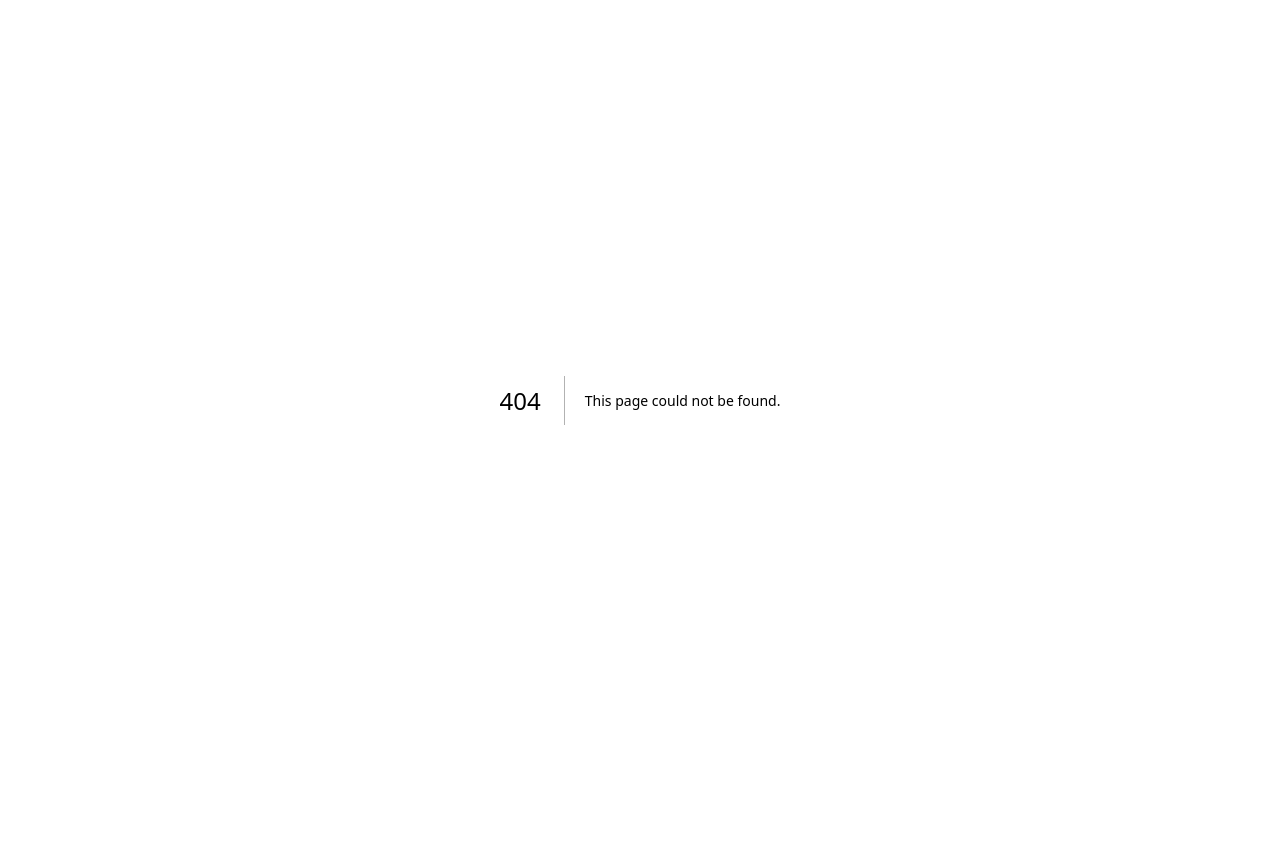
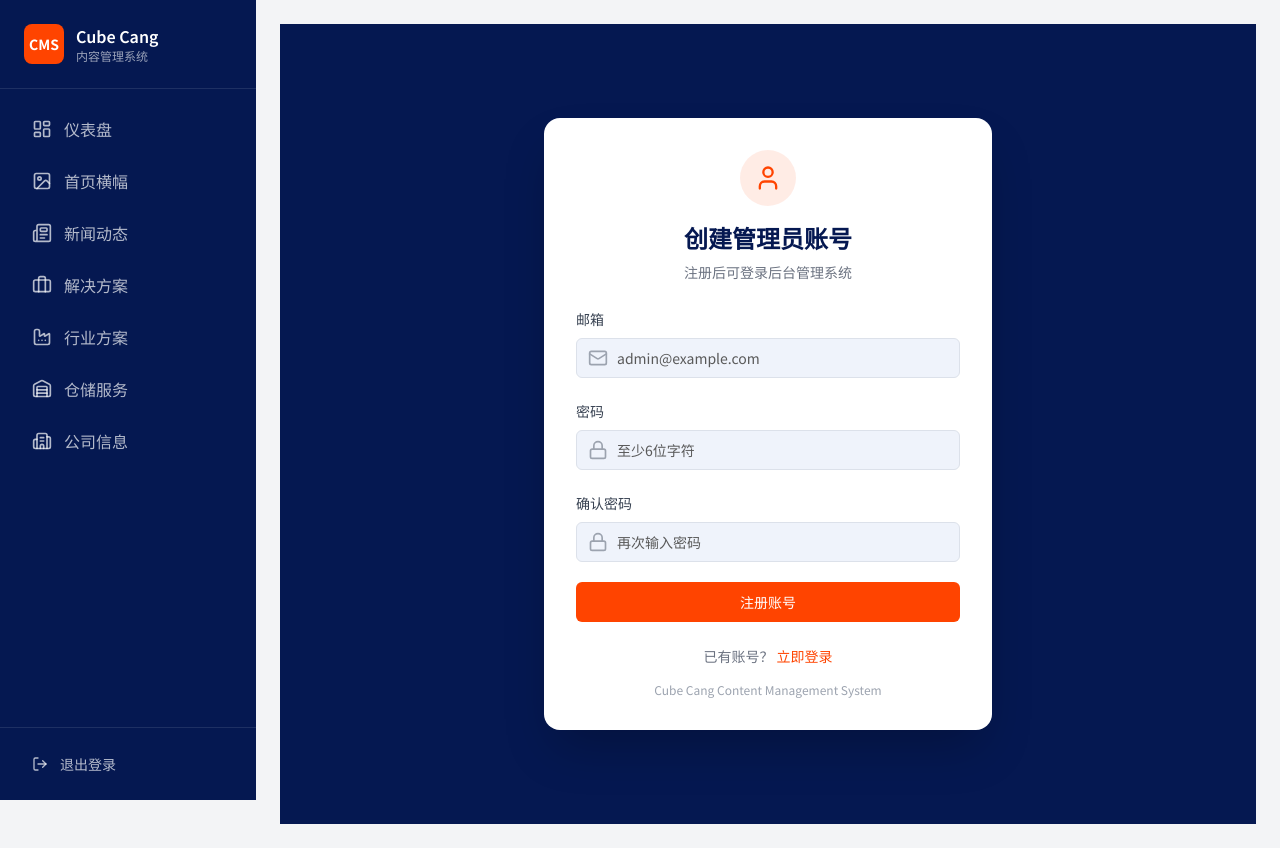
Before and after one commit to ZJVB/v0-chinese-website-clone, a Next.js app: page /admin/register in a window 1280 px wide. Before the commit this address had no page. Before the commit the page ends 800 px from the top, so only its background shows below. Built offline with nearby package versions, Linux system fonts and the light colour scheme.

Commit message:
feat: add admin registration page
Create admin registration to handle password storage compatibility.

```diff
--- /dev/null
+++ b/app/admin/register/page.tsx
@@ -0,0 +1,177 @@
+"use client";
+
+import { useState } from "react";
+import { createClient } from "@/lib/supabase/client";
+import { Button } from "@/components/ui/button";
+import { Input } from "@/components/ui/input";
+import { Label } from "@/components/ui/label";
+import { Lock, Mail, User, ArrowRight, CheckCircle } from "lucide-react";
+import Link from "next/link";
+
+export default function AdminRegisterPage() {
+  const [email, setEmail] = useState("");
+  const [password, setPassword] = useState("");
+  const [confirmPassword, setConfirmPassword] = useState("");
+  const [loading, setLoading] = useState(false);
+  const [error, setError] = useState("");
+  const [success, setSuccess] = useState(false);
+
+  const handleRegister = async (e: React.FormEvent) => {
+    e.preventDefault();
+    setLoading(true);
+    setError("");
+
+    if (password !== confirmPassword) {
+      setError("两次输入的密码不一致");
+      setLoading(false);
+      return;
+    }
+
+    if (password.length < 6) {
+      setError("密码至少需要6位字符");
+      setLoading(false);
+      return;
+    }
+
+    const supabase = createClient();
+
+    const { data, error: signUpError } = await supabase.auth.signUp({
+      email,
+      password,
+      options: {
+        data: {
+          is_admin: true,
+        },
+      },
+    });
+
+    if (signUpError) {
+      setError(signUpError.message);
+      setLoading(false);
+      return;
+    }
+
+    if (data.user) {
+      setSuccess(true);
+    }
+
+    setLoading(false);
+  };
+
+  if (success) {
+    return (
+      <div className="flex min-h-screen items-center justify-center bg-[#051851] px-4">
+        <div className="w-full max-w-md rounded-2xl bg-white p-8 text-center shadow-2xl">
+          <div className="mx-auto mb-4 flex h-16 w-16 items-center justify-center rounded-full bg-green-100">
+            <CheckCircle className="h-8 w-8 text-green-600" />
+          </div>
+          <h1 className="mb-2 text-2xl font-bold text-[#051851]">注册成功</h1>
+          <p className="mb-6 text-gray-600">
+            管理员账号已创建成功，请前往登录页面登录。
+          </p>
+          <Link href="/admin/login">
+            <Button className="w-full bg-primary hover:bg-primary/90">
+              前往登录
+              <ArrowRight className="ml-2 h-4 w-4" />
+            </Button>
+          </Link>
+        </div>
+      </div>
+    );
+  }
+
+  return (
+    <div className="flex min-h-screen items-center justify-center bg-[#051851] px-4">
+      <div className="w-full max-w-md rounded-2xl bg-white p-8 shadow-2xl">
+        <div className="mb-6 text-center">
+          <div className="mx-auto mb-4 flex h-14 w-14 items-center justify-center rounded-full bg-primary/10">
+            <User className="h-7 w-7 text-primary" />
+          </div>
+          <h1 className="text-2xl font-bold text-[#051851]">创建管理员账号</h1>
+          <p className="mt-2 text-sm text-gray-500">注册后可登录后台管理系统</p>
+        </div>
+
+        <form onSubmit={handleRegister} className="space-y-5">
+          <div className="space-y-2">
+            <Label htmlFor="email" className="text-gray-700">
+              邮箱
+            </Label>
+            <div className="relative">
+              <Mail className="absolute left-3 top-1/2 h-5 w-5 -translate-y-1/2 text-gray-400" />
+              <Input
+                id="email"
+                type="email"
+                value={email}
+                onChange={(e) => setEmail(e.target.value)}
+                placeholder="admin@example.com"
+                className="pl-10"
+                required
+              />
+            </div>
+          </div>
+
+          <div className="space-y-2">
+            <Label htmlFor="password" className="text-gray-700">
+              密码
+            </Label>
+            <div className="relative">
+              <Lock className="absolute left-3 top-1/2 h-5 w-5 -translate-y-1/2 text-gray-400" />
+              <Input
+                id="password"
+                type="password"
+                value={password}
+                onChange={(e) => setPassword(e.target.value)}
+                placeholder="至少6位字符"
+                className="pl-10"
+                required
+              />
+            </div>
+          </div>
+
+          <div className="space-y-2">
+            <Label htmlFor="confirmPassword" className="text-gray-700">
+              确认密码
+            </Label>
+            <div className="relative">
+              <Lock className="absolute left-3 top-1/2 h-5 w-5 -translate-y-1/2 text-gray-400" />
+              <Input
+                id="confirmPassword"
+                type="password"
+                value={confirmPassword}
+                onChange={(e) => setConfirmPassword(e.target.value)}
+                placeholder="再次输入密码"
+                className="pl-10"
+                required
+              />
+            </div>
+          </div>
+
+          {error && (
+            <div className="rounded-lg border border-red-200 bg-red-50 px-4 py-3 text-sm text-red-600">
+              {error}
+            </div>
+          )}
+
+          <Button
+            type="submit"
+            className="w-full bg-primary hover:bg-primary/90"
+            disabled={loading}
+          >
+            {loading ? "注册中..." : "注册账号"}
+          </Button>
+        </form>
+
+        <p className="mt-6 text-center text-sm text-gray-500">
+          已有账号？{" "}
+          <Link href="/admin/login" className="text-primary hover:underline">
+            立即登录
+          </Link>
+        </p>
+
+        <p className="mt-4 text-center text-xs text-gray-400">
+          Cube Cang Content Management System
+        </p>
+      </div>
+    </div>
+  );
+}
```
